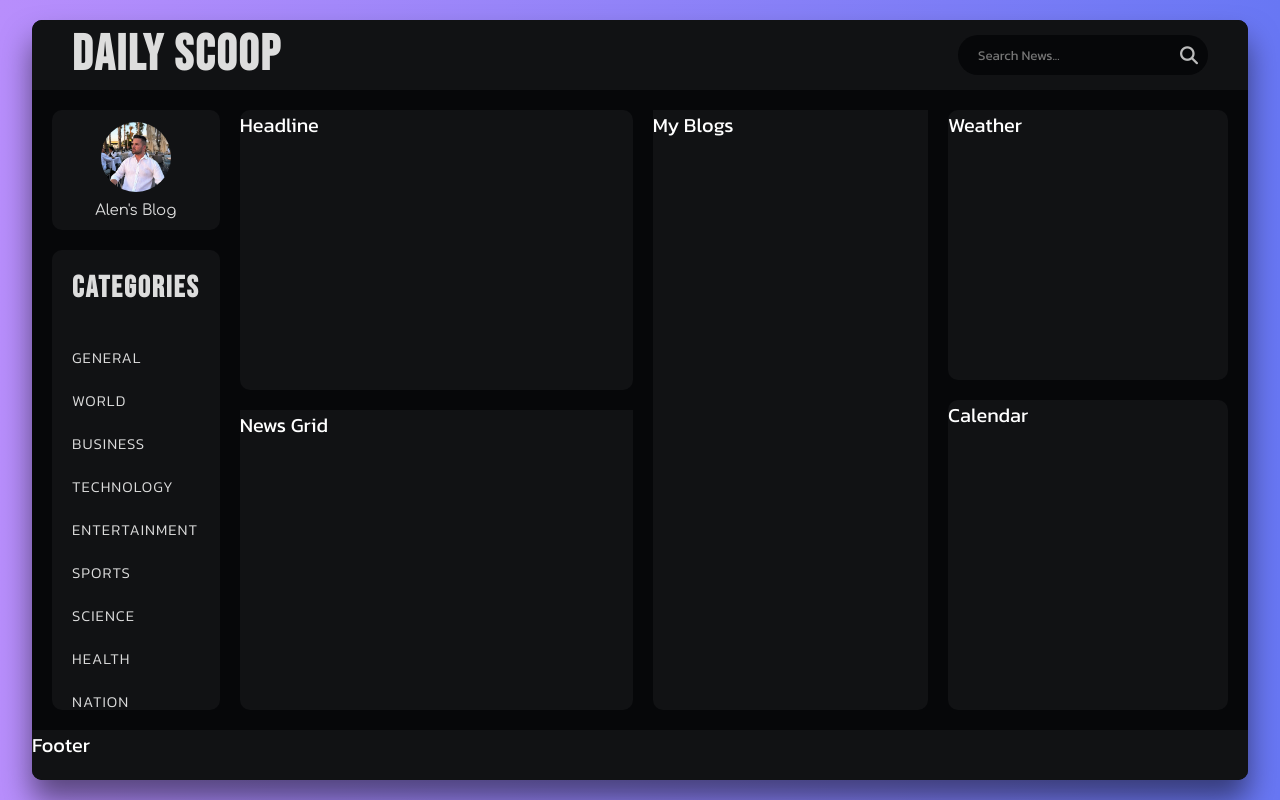
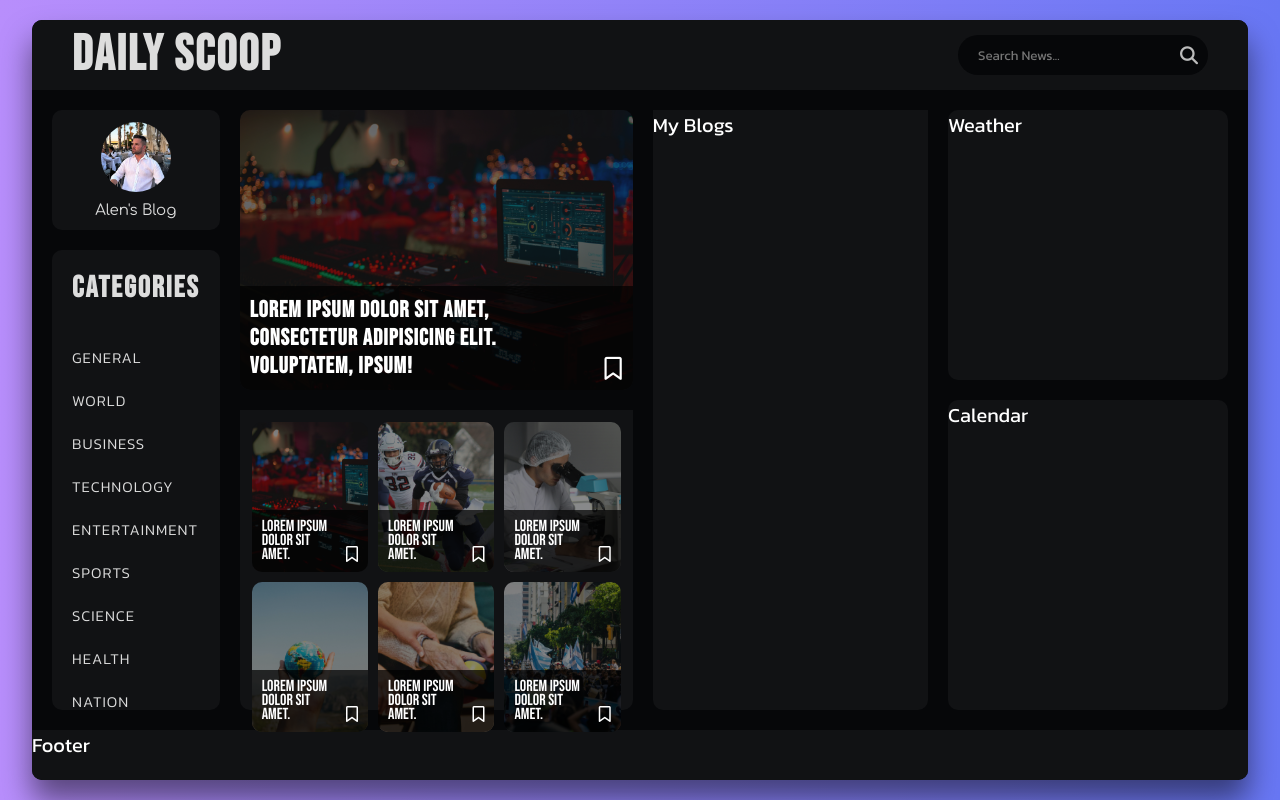
Before and after one commit to BuliDev/dailyscoop, a React (Vite) app: page / in a window 1280 px wide. Built offline with nearby package versions, Linux system fonts and the light colour scheme.

Commit message:
Customizing News Content

```diff
--- a/src/Components/News.css
+++ b/src/Components/News.css
@@ -154,12 +154,80 @@
   background-color: #111214;
   border-radius: 1rem;
   margin-bottom: 2rem;
+  position: relative;
+}
+
+.headline-title {
+  width: 100%;
+  position: absolute;
+  bottom: 0;
+  left: 0;
+  padding: 1rem 4rem 1rem 1rem;
+  font-family: 'Bebas Neue', sans-serif;
+  font-size: clamp(1.5rem, 1.8cqi, 3rem);
+  letter-spacing: 0.1rem;
+  color: #fff;
+  background-color: rgba(0, 0, 0, 0.7);
+  border-radius: 0 0 1rem 1rem;
+}
+
+.bookmark {
+  position: absolute;
+  bottom: 1rem;
+  right: 1rem;
+  cursor: pointer;
+}
+
+.headline img {
+  width: 100%;
+  height: 100%;
+  object-fit: cover;
+  border-radius: 1rem;
+  opacity: 0.4;
 }
 
 .news-grid {
   width: 100%;
   height: 50%;
   background-color: #111214;
+  border-radius: 0 0 1rem 1rem;
+  display: grid;
+  grid-template-columns: repeat(3, 1fr);
+  grid-template-rows: repeat(2, 1fr);
+  gap: 1rem;
+  padding: 1.2rem;
+  justify-items: center;
+  align-items: center;
+}
+
+.news-grid-item {
+  width: 100%;
+  height: 100%;
+  min-height: 15rem;
+  border-radius: 1rem;
+  position: relative;
+}
+
+.news-grid-item img {
+  width: 100%;
+  height: 100%;
+  display: block;
+  object-fit: cover;
+  border-radius: 1rem;
+  opacity: 0.5;
+}
+
+.news-grid-item h3 {
+  position: absolute;
+  left: 0;
+  bottom: 0;
+  padding: 1rem 3rem 1rem 1rem;
+  font-family: 'Bebas Neue', sans-serif;
+  font-size: 1.6rem;
+  font-weight: 300;
+  line-height: 1.4rem;
+  background-color: rgba(0, 0, 0, 0.7);
+  width: 100%;
   border-radius: 0 0 1rem 1rem;
 }
 
--- a/src/Components/News.jsx
+++ b/src/Components/News.jsx
@@ -3,6 +3,12 @@
 import Calendar from './Calendar'
 import './News.css'
 import userImg from '../assets/images/user.jpg'
+import techImg from '../assets/images/tech.jpg'
+import sportsImg from '../assets/images/sports.jpg'
+import scienceImg from '../assets/images/science.jpg'
+import worldImg from '../assets/images/world.jpg'
+import healthImg from '../assets/images/health.jpg'
+import nationImg from '../assets/images/nation.jpg'
 
 const News = () => {
   return (
@@ -61,8 +67,58 @@
           </nav>
         </div>
         <div className='news-section'>
-          <div className='headline'>Headline</div>
-          <div className='news-grid'>News Grid</div>
+          <div className='headline'>
+            <img src={techImg} alt='Headline Image' />
+            <h2 className='headline-title'>
+              Lorem ipsum dolor sit amet, consectetur adipisicing elit.
+              Voluptatem, ipsum!
+              <i className='fa-regular fa-bookmark bookmark'></i>
+            </h2>
+          </div>
+          <div className='news-grid'>
+            <div className='news-grid-item'>
+              <img src={techImg} alt='News Image' />
+              <h3>
+                Lorem ipsum dolor sit amet.{' '}
+                <i className='fa-regular fa-bookmark bookmark'></i>
+              </h3>
+            </div>
+            <div className='news-grid-item'>
+              <img src={sportsImg} alt='News Image' />
+              <h3>
+                Lorem ipsum dolor sit amet.{' '}
+                <i className='fa-regular fa-bookmark bookmark'></i>
+              </h3>
+            </div>
+            <div className='news-grid-item'>
+              <img src={scienceImg} alt='News Image' />
+              <h3>
+                Lorem ipsum dolor sit amet.{' '}
+                <i className='fa-regular fa-bookmark bookmark'></i>
+              </h3>
+            </div>
+            <div className='news-grid-item'>
+              <img src={worldImg} alt='News Image' />
+              <h3>
+                Lorem ipsum dolor sit amet.{' '}
+                <i className='fa-regular fa-bookmark bookmark'></i>
+              </h3>
+            </div>
+            <div className='news-grid-item'>
+              <img src={healthImg} alt='News Image' />
+              <h3>
+                Lorem ipsum dolor sit amet.{' '}
+                <i className='fa-regular fa-bookmark bookmark'></i>
+              </h3>
+            </div>
+            <div className='news-grid-item'>
+              <img src={nationImg} alt='News Image' />
+              <h3>
+                Lorem ipsum dolor sit amet.{' '}
+                <i className='fa-regular fa-bookmark bookmark'></i>
+              </h3>
+            </div>
+          </div>
         </div>
         <div className='my-blogs'>My Blogs</div>
         <div className='weather-calendar'>
```
